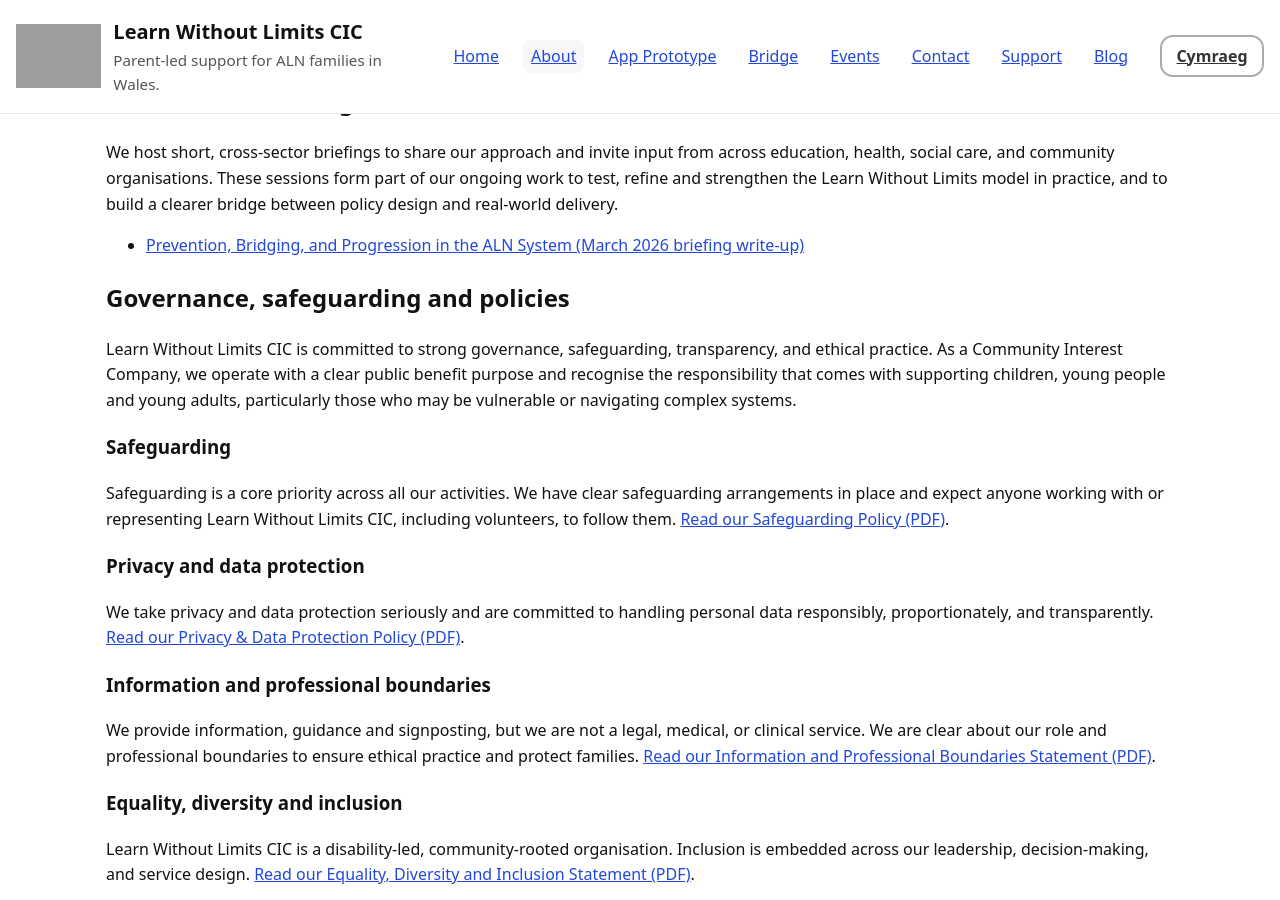
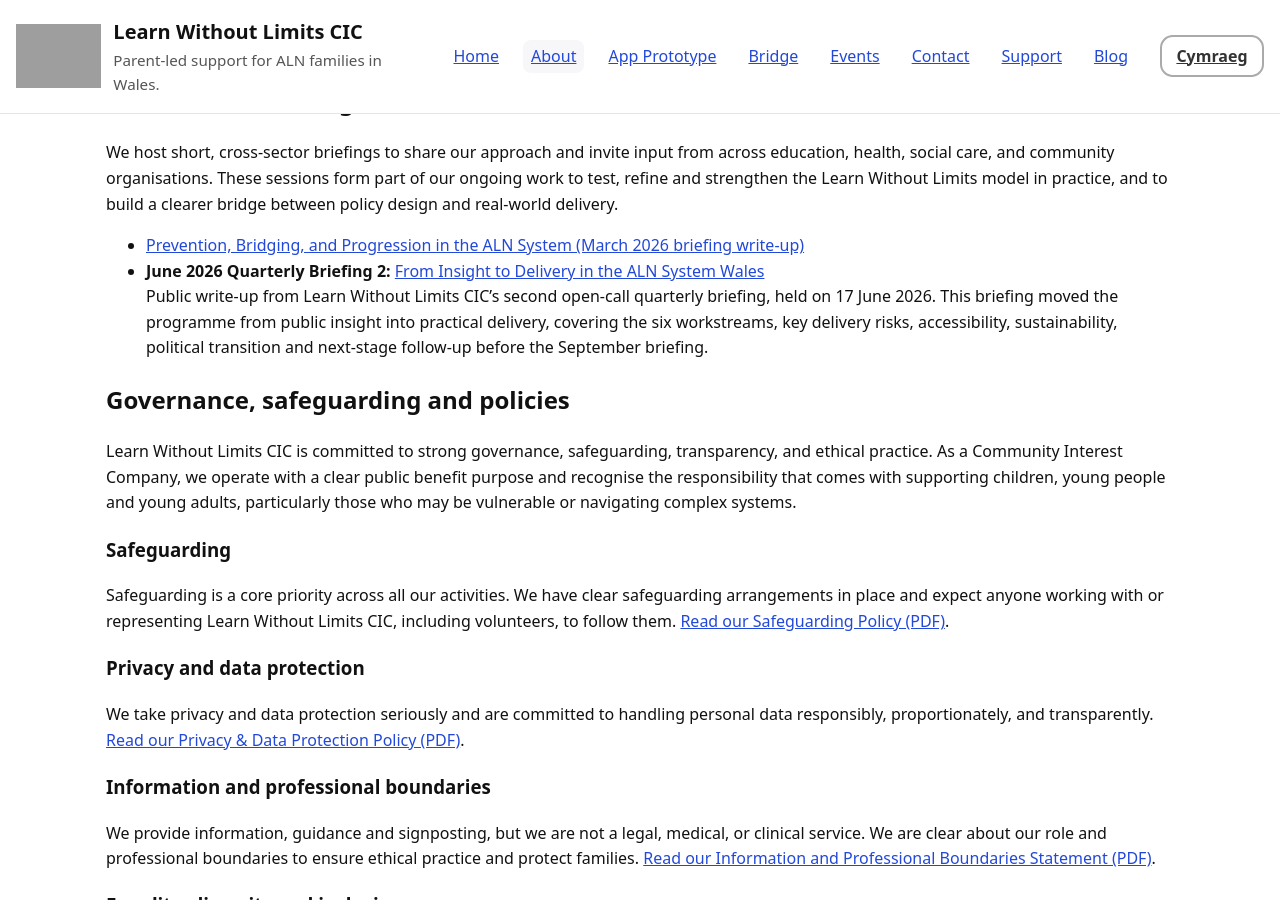
Before and after one commit to StephShobiye/learnwithoutlimitscic.github.io, a Jekyll site: the page about.en.html, which Jekyll copies as it is, in a window 1280 px wide and 900 px high, scrolled down 2650 px. Built offline with Jekyll 4.4.1, drawn with Linux system fonts in a browser that asks for light colours; grey boxes are pictures that could not be loaded.

Commit message:
Add June 2026 briefing write-up to About page
Update about.en.html

```diff
--- a/about.en.html
+++ b/about.en.html
@@ -268,6 +268,16 @@
               Prevention, Bridging, and Progression in the ALN System (March 2026 briefing write-up)
             </a>
           </li>
+<li>
+  <strong>June 2026 Quarterly Briefing 2:</strong>
+  <a href="https://blog.learnwithoutlimitscic.org/2026/06/from-insight-to-delivery-aln-system-wales.html" target="_blank" rel="noopener">
+    From Insight to Delivery in the ALN System Wales
+  </a>
+  <br>
+  Public write-up from Learn Without Limits CIC’s second open-call quarterly briefing, held on 17 June 2026.
+  This briefing moved the programme from public insight into practical delivery, covering the six workstreams,
+  key delivery risks, accessibility, sustainability, political transition and next-stage follow-up before the September briefing.
+</li>
         </ul>
 
         <h2>Governance, safeguarding and policies</h2>
```
